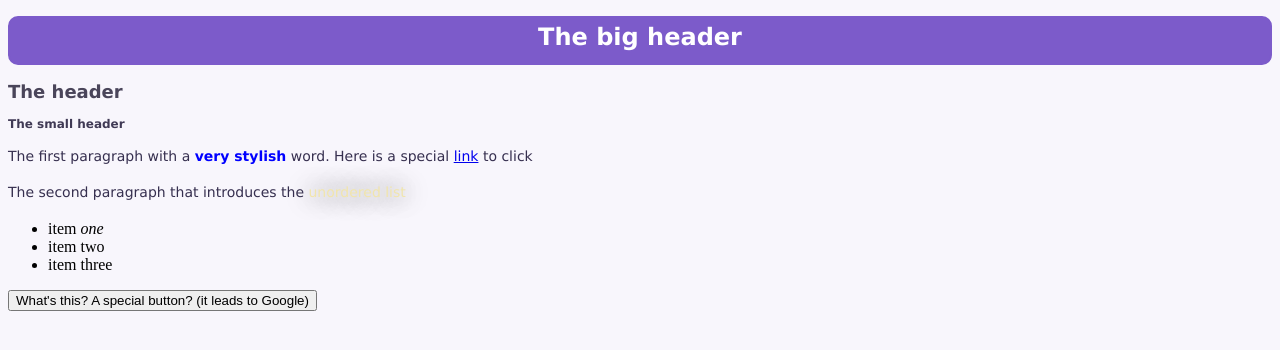
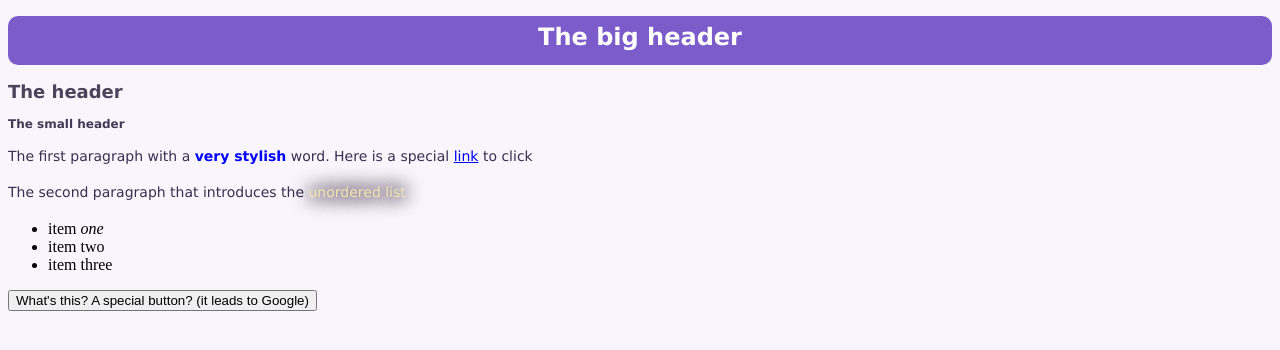
Before and after one commit to eaggwoall/egg-site, a PHP site: page / in a window 1280 px wide. Shown: the top 350 px of the page. Run offline with PHP 8.4, Linux system fonts and the light colour scheme.

Commit message:
Update styles.css

```diff
--- a/styles.css
+++ b/styles.css
@@ -37,6 +37,6 @@ p {
 
 .purple-glow {
 	color: #F1E5AC; /* Main purple color */
-	text-shadow: 0 0 15px #FFFFFF, 0 0 20px #FFFFFF, 0 0 25px #000000; /* Soft black */
+	text-shadow: 0 0 15px #341539, 0 0 20px #341539, 0 0 25px #000000; /* Soft black */
 	transition: 0.3s; /* Makes it smooth if you hover */
 }
```
